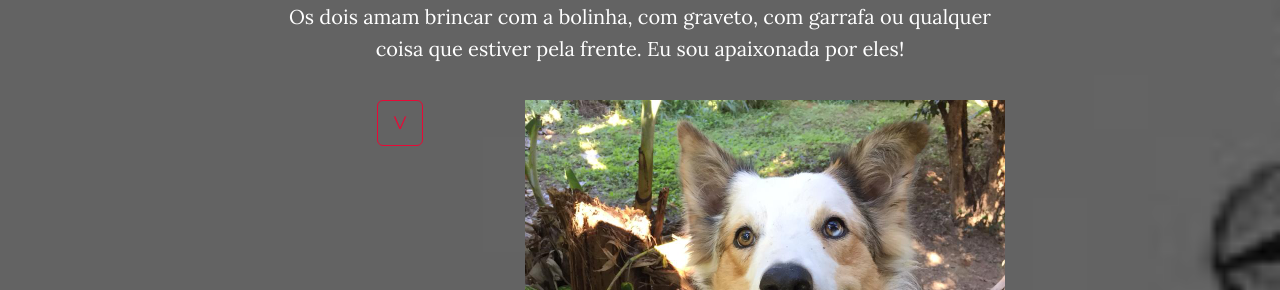
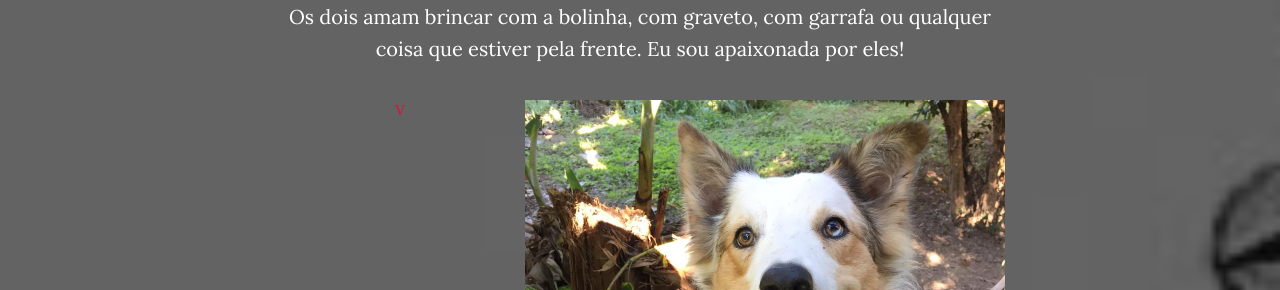
Before and after one commit to liviafariacarvalho/liviafariacarvalho.github.io, a Jekyll site: the page built from index.html, in a window 1280 px wide and 900 px high, scrolled down 1634 px. Shown: the part 160-450 px from the top of the window. Built offline with Jekyll 4.4.1, drawn with Linux system fonts in a browser that asks for light colours.

Commit message:
Update download.html

```diff
--- a/_includes/download.html
+++ b/_includes/download.html
@@ -9,7 +9,7 @@
                      <img width="480px" height="640px" align="left"  src="\img\2.jpg"/>
                      <img width="480px" height="640px" align="right" src="\img\3.jpg"/>
                      <img width="480px" height="640px" align="left"  src="\img\4.jpg"/>
-                    <a href="" class="btn btn-default btn-lg">V</a>
+                    <a href="" class="">V</a>
                 </div>
             </div>
         </div>
```
